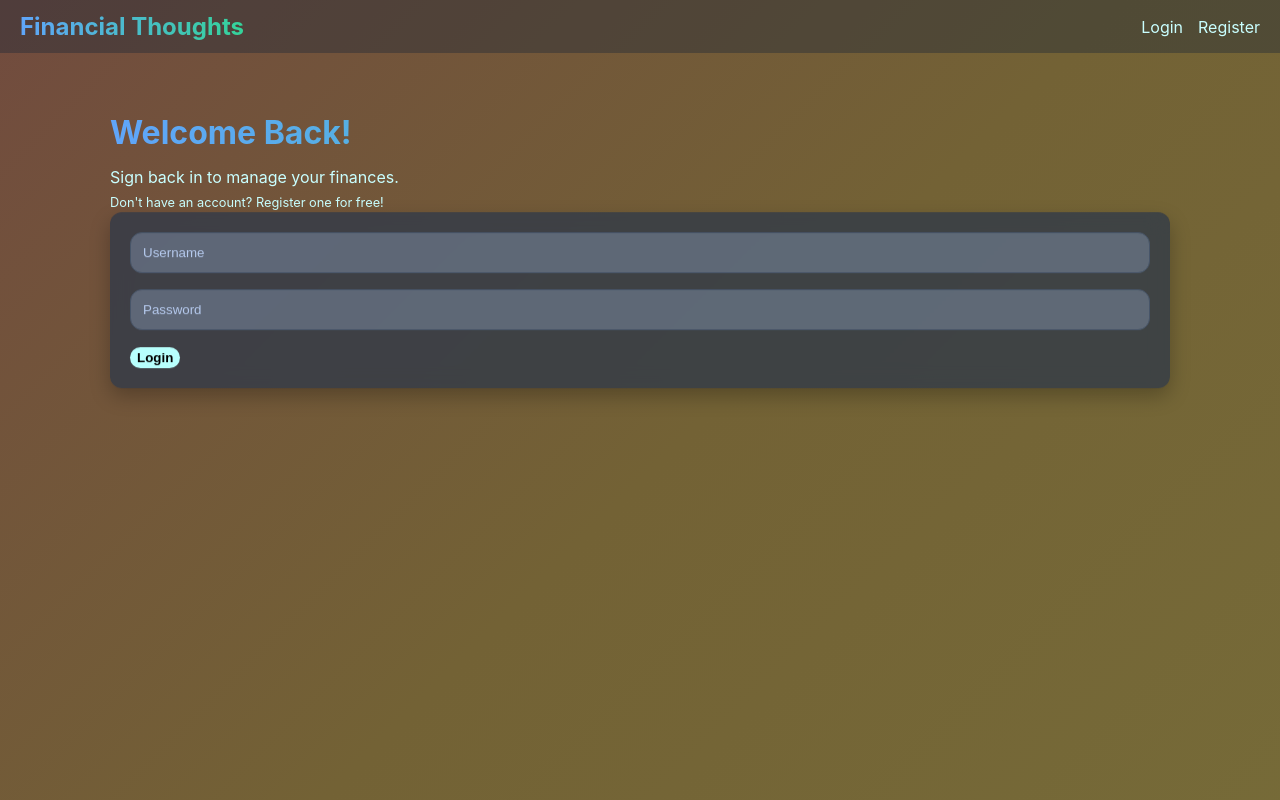
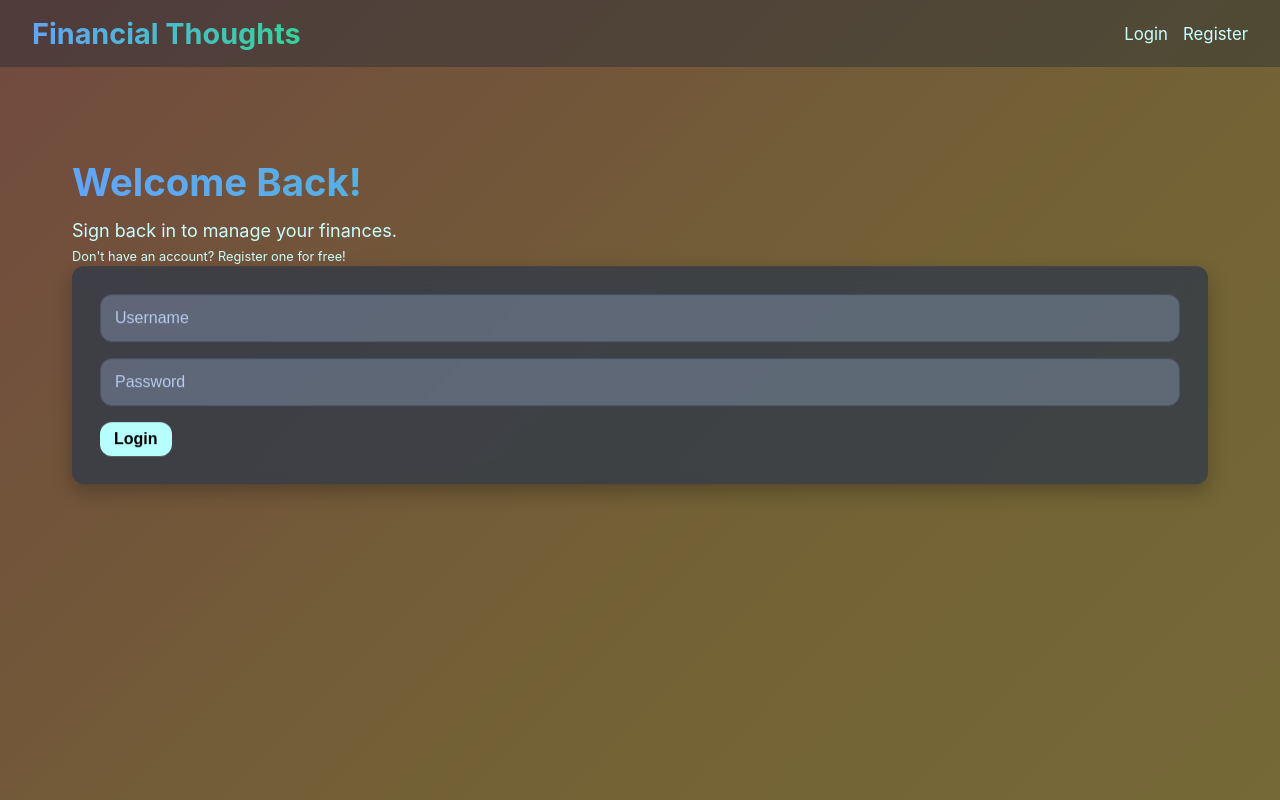
Before and after one commit to rrayr/capstone-project, a React (Vite) app in the folder financial-thoughts/frontend/: page /login in a window 1280 px wide. Built offline with nearby package versions, Linux system fonts and the light colour scheme; no server answers.

Commit message:
desktop css

```diff
--- a/financial-thoughts/frontend/src/styles/global.css
+++ b/financial-thoughts/frontend/src/styles/global.css
@@ -513,3 +513,45 @@ input[type="date"] {
   margin-top: 1.5rem;
   margin-bottom: 0.3rem;
 }
+
+@media (min-width: 1024px) {
+  body {
+    font-size: 18px;
+  }
+
+  .page {
+    max-width: 1200px;
+    padding: 32px;
+    margin: 60px auto;
+  }
+
+  h1 {
+    font-size: 2.4rem;
+  }
+
+  h2 {
+    font-size: 1.8rem;
+  }
+
+  .card {
+    padding: 28px;
+  }
+
+  .btn {
+    padding: 8px 14px;
+    font-size: 1rem;
+  }
+
+  .input {
+    padding: 14px;
+    font-size: 1rem;
+  }
+
+  .navbar {
+    padding: 16px 32px;
+  }
+
+  .nav-links a {
+    font-size: 1.05rem;
+  }
+}
```
